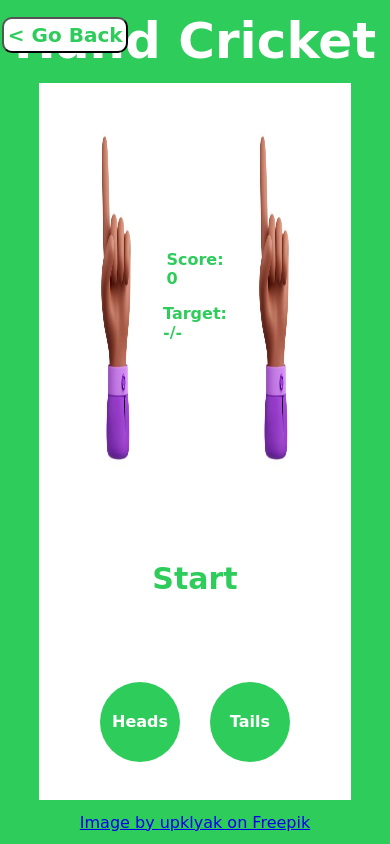
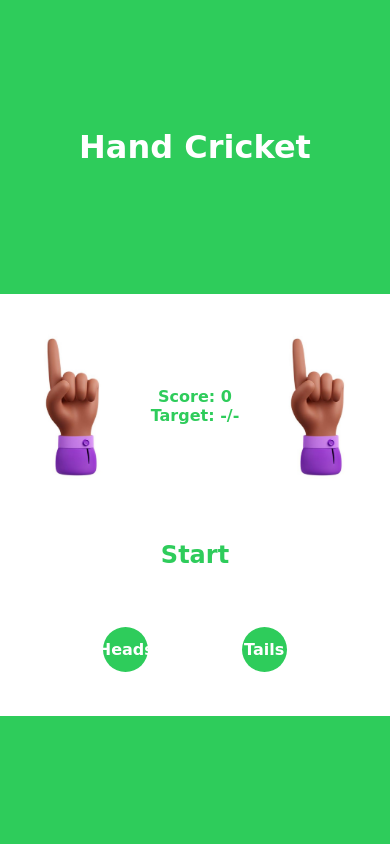
Before and after one commit to ZaidSunasra/Mini-Games, a plain HTML site: page Hand Cricket/handCricket.html in a window 390 px wide. Drawn offline with Linux system fonts and the light colour scheme.

Commit message:
Responsive to tablet and phones

```diff
--- a/Hand Cricket/handCricket.css
+++ b/Hand Cricket/handCricket.css
@@ -16,7 +16,7 @@ body{
 h1{
     text-align: center;
     font-weight: bolder;
-    font-size: 50px;
+    font-size: 4rem;
 }
 
 .colored-section{
@@ -36,34 +36,19 @@ h1{
     flex-direction: column;
     align-items: center;
     justify-content: space-around;
+    padding: 10px;
 }
 
 .ui{
     display: flex;
     justify-content: space-around;
     align-items: center;
-    height: 50%;
     width: 80%;
 }
 
-.userChoice{
-    height: 100%;
-    width: 25%;
-}
-
-.pcChoice{
-    height: 100%;
-    width: 25%;
-}
-
-.previousScore{
-    width: 15%;
-    height: 30%;
-    display: flex;
-    flex-direction: column;
-    justify-content: space-around;
-    align-items: center;
-    font-weight: bolder;
+.userChoice, .pcChoice{
+    height: 260px;
+    width: 165px;
 }
 
 img{
@@ -71,11 +56,21 @@ img{
     width: 100%;
 }
 
+.previousScore{
+    padding: 10px;
+    display: flex;
+    flex-direction: column;
+    justify-content: space-around;
+    align-items: center;
+    font-weight: bolder;
+    font-size: 1.5rem;
+}
+
 .notice{
     width: 80%;
     height: 10%;
-    font-size: 30px;
     font-weight: bolder;
+    font-size: 1.5rem;
     display: flex;
     justify-content: center;
     align-items: center;
@@ -97,6 +92,7 @@ img{
 
 .option{
     display: flex;
+    flex-wrap: wrap;
     align-items: center;
     justify-content: space-evenly;
     display: none;
@@ -119,16 +115,61 @@ img{
     color: antiquewhite;
 }
 
-.backButton{
-    position: absolute;
-    left: 0.5%;
-    top: 2%;
-    border-radius: 10px;
-    padding: 1%;
+@media (max-width:850px){
+    .select, .ui, .notice{
+        width: 100%;
+    }
 }
 
-.backButton a{
-    text-decoration: none;
-    font-weight: bolder;
-    font-size: 20px;
+@media (max-width:750px){
+    .gameScreen{
+        width: 100vw;
+        height: 70vh;
+    }
 }
+
+@media (max-width:550px){
+    .previousScore{
+        font-size: 1.2rem;
+    }
+    .round{
+        width: 60px;
+        height: 60px;
+    }
+    .userChoice, .pcChoice{
+        width: 30%;
+        height: 100%;
+    }
+    h1{
+        font-size: 3rem;
+    }
+    .gameScreen{
+        height: 60vh;
+    }
+}
+
+@media (max-width:400px){
+    .round{
+        width: 45px;
+        height: 45px;
+    }
+    .gameScreen{
+        height: 50vh;
+    }
+    .previousScore{
+        font-size: 1rem;
+    }
+    h1{
+        font-size: 2rem;
+    }
+}
+
+@media (max-width:300px){
+    .round{
+        width: 40px;
+        height: 40px;
+    }
+    .gameScreen{
+        height: 45vh;
+    }
+}
--- a/Hand Cricket/handCricket.html
+++ b/Hand Cricket/handCricket.html
@@ -7,7 +7,6 @@
     <title>Hand Cricket</title>
 </head>
 <body class="colored-section">
-    <button class="backButton white-section"><a href="../index.html" class="white-section">&lt Go Back</a></button>
     <h1>Hand Cricket</h1>
     <div class="gameScreen white-section">
         <div class="ui">
@@ -41,7 +40,7 @@
         </div>
 
     </div>
-    <a href="https://www.freepik.com/free-photo/different-hand-gestures-thumb-up-pointing-flick_35932720.htm#query=3d%20cartoon%20hand%20showing%20thumb%20illustration&position=8&from_view=search&track=ais">Image by upklyak on Freepik
+
     <script src="handCricket.js"></script>
 </body>
 </html>
```
